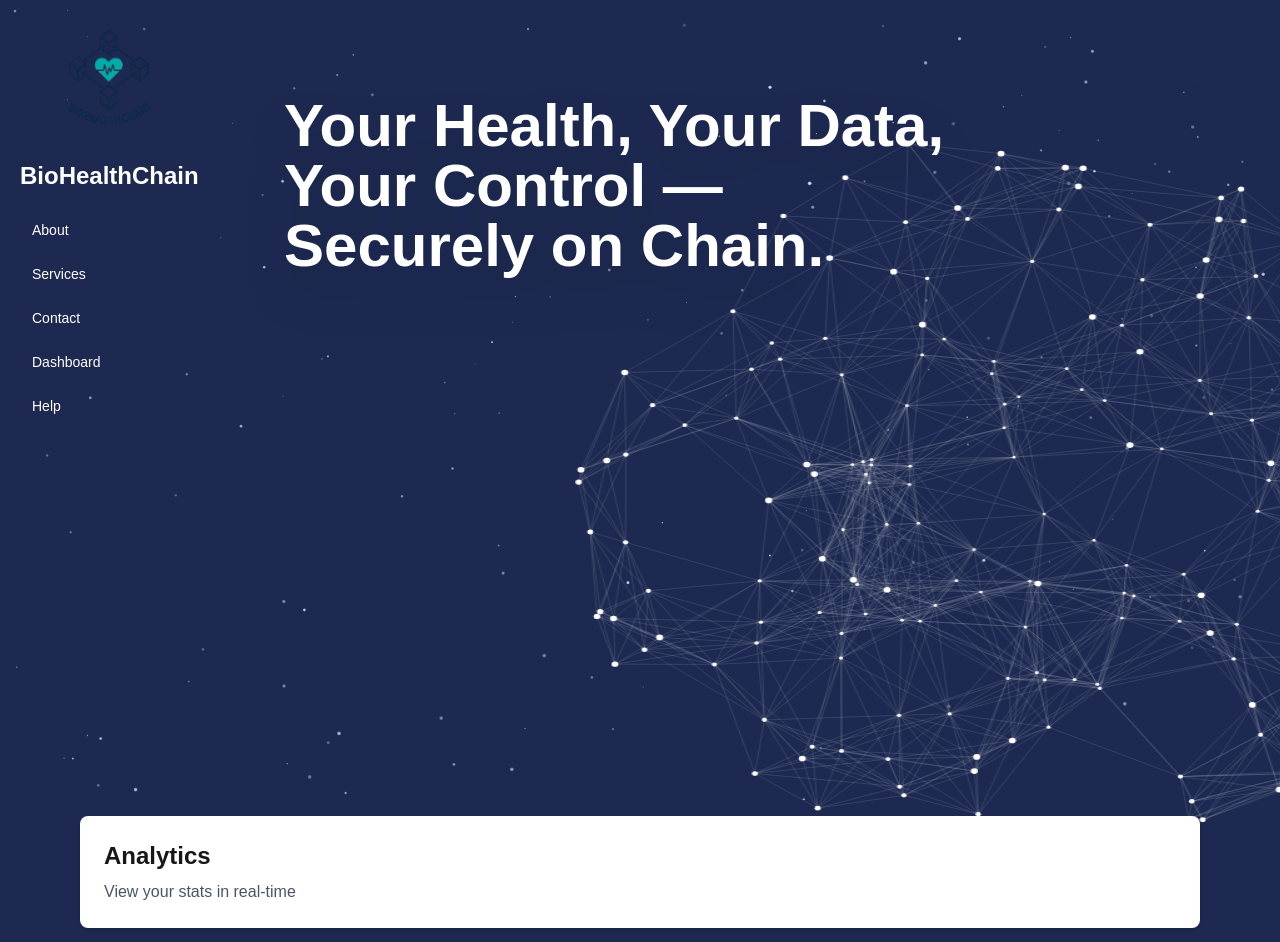
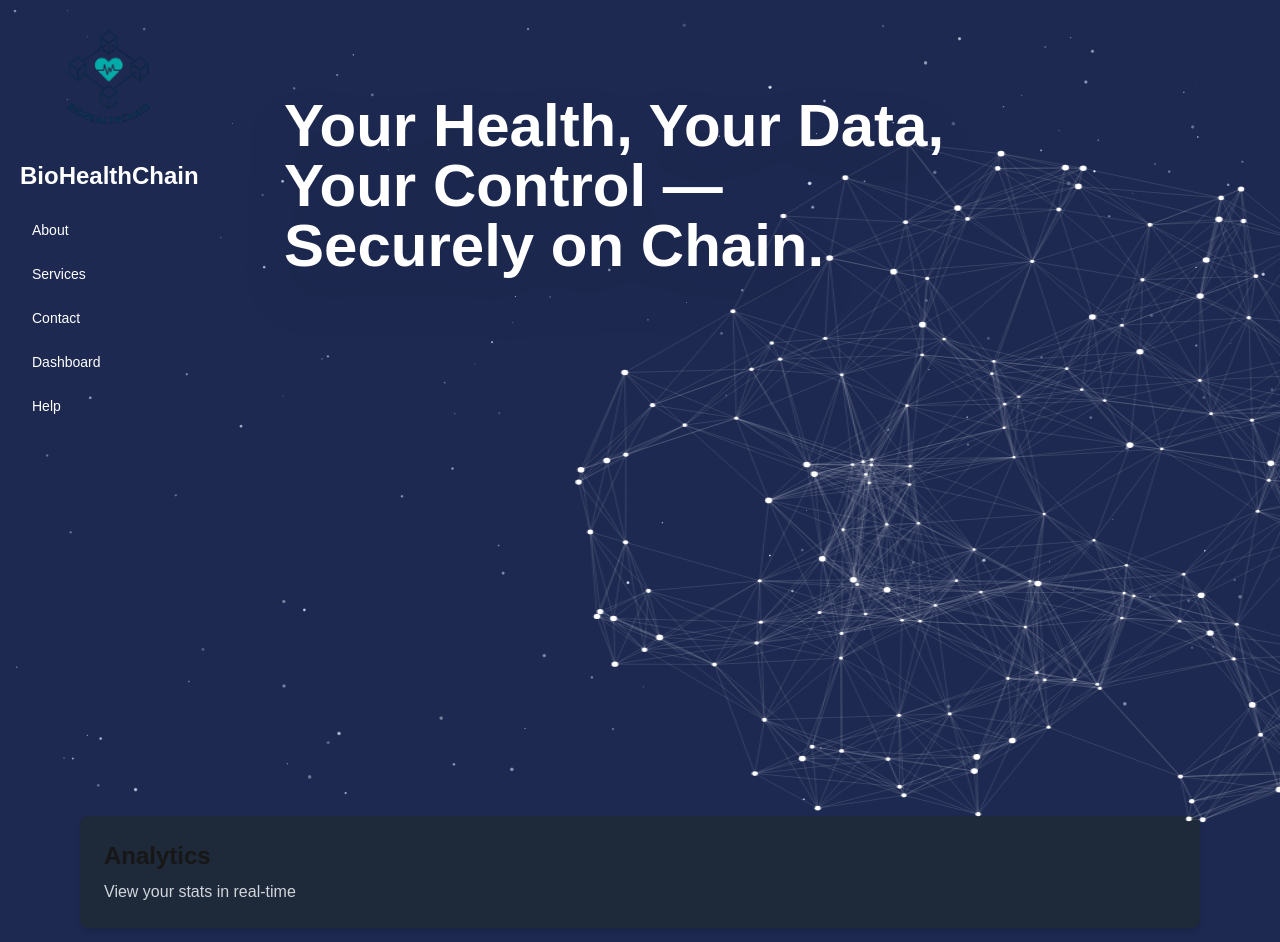
Before and after one commit to sandileSiwundla/BioHealthChain, a Next.js app: page / in a window 1280 px wide. Shown: the top 942 px of the page. Built offline with nearby package versions, Linux system fonts and the light colour scheme.

Commit message:
Added FeatureGrids

```diff
--- a/components/titleCards.tsx
+++ b/components/titleCards.tsx
@@ -1,5 +1,4 @@
 import React from "react";
-
 
 interface FeatureCardProps {
     title: string;
@@ -7,16 +6,17 @@ interface FeatureCardProps {
     onClick?: () => void;
 }
 
+
 const FeatureCard: React.FC<FeatureCardProps> = ({ title, description, onClick }) => {
-  return (
+    return(
         <div
         onClick={onClick}
-      className="w-full bg-white dark:bg-gray-800 shadow-md rounded-lg p-6 mb-4 cursor-pointer hover:shadow-xl transition-shadow"
+        className="w-full bg-gray-800 shadow-md rounded-lg p-6 mb-4 cursor-pointer hover:shadow-xl transition-shadow"
         >
             <h2 className="text-2xl font-bold mb-2">{title}</h2>
-      {description && <p className="text-gray-600 dark:text-gray-300">{description}</p>}
+            {description && <p className="text-gray-300"> {description}</p>}
         </div>
     );
 };
 
-export default FeatureCard;
+export default FeatureCard
```
Also changed, not shown: components/titleCardPractice.tsx (deleted). Lines whose indentation alone changed are shown as unchanged.
